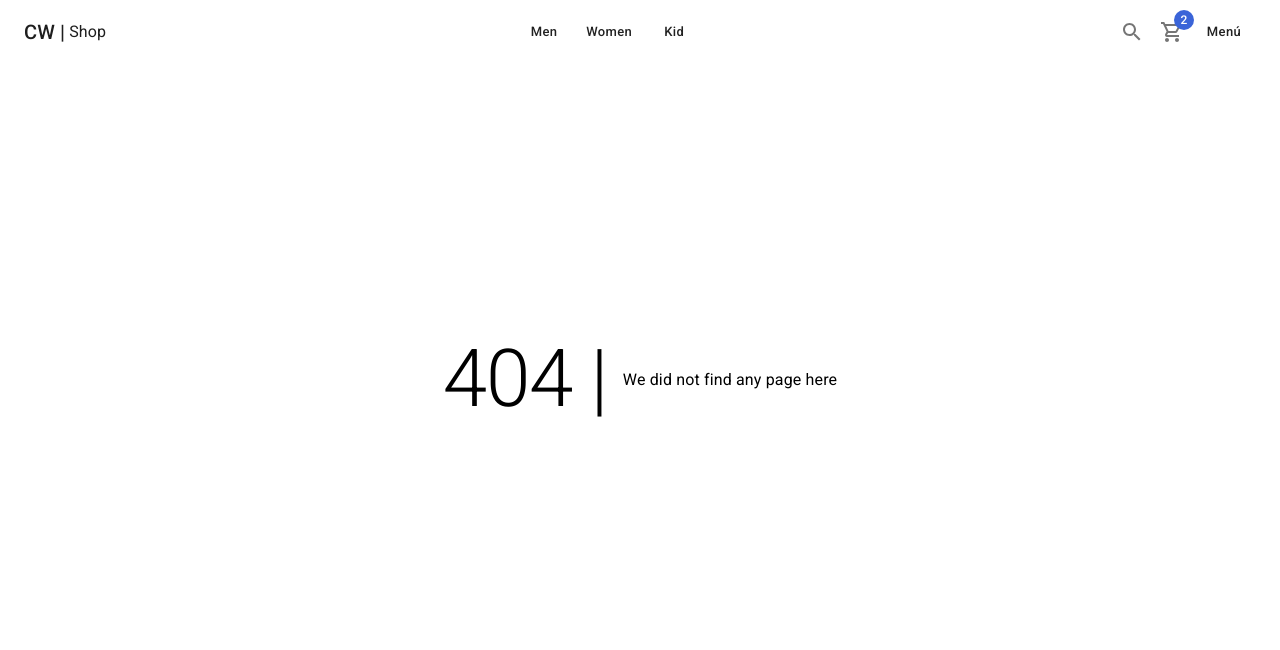
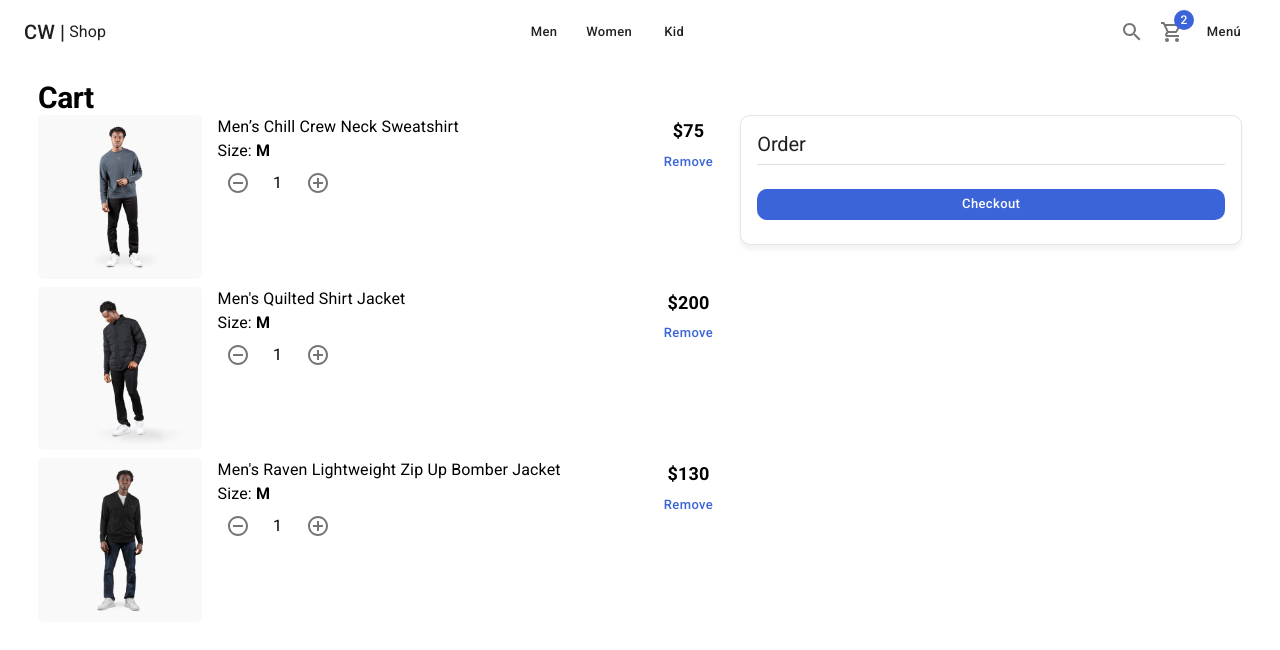
Before and after one commit to Ivowainer/cw-shop, a Next.js app: page /cart in a window 1280 px wide. Before the commit this address had no page. Shown: the top 650 px of the page. Built offline with nearby package versions, Linux system fonts and the light colour scheme.

Commit message:
Cart Page

```diff
--- /dev/null
+++ b/components/cart/CardList.tsx
@@ -0,0 +1,48 @@
+import NextLink from 'next/link';
+
+import { Box, Button, CardActionArea, CardMedia, Grid, Link, Typography } from "@mui/material"
+import { initialData } from "../../database/products"
+import { ItemCounter } from '../ui';
+
+const productsInCartProvisory = [
+    initialData.products[0],
+    initialData.products[1],
+    initialData.products[2],
+]
+
+export const CardList = () => {
+    return (
+        <>
+            {productsInCartProvisory.map( product => (
+                <Grid container spacing={2} key={product.slug} sx={{ mb: 1 }}>
+                    <Grid item xs={3}>
+                        {/* TODO: Llevar a la pagina del producto */}
+                        <NextLink href="/product/slug" passHref>
+                            <Link>
+                                <CardActionArea>
+                                    <CardMedia
+                                        image={`products/${product.images[0]}`}
+                                        component="img"
+                                        sx={{ borderRadius: '5px' }}
+                                    />
+                                </CardActionArea>
+                            </Link>
+                        </NextLink>
+                    </Grid>
+                    <Grid item xs={7}>
+                        <Box display="flex" flexDirection='column'>
+                            <Typography variant="body1">{ product.title }</Typography>
+                            <Typography variant="body1">Size: <strong>M</strong></Typography>
+                            <ItemCounter />
+                        </Box>
+                    </Grid>
+                    <Grid item xs={2} display="flex" alignItems="center" flexDirection="column">
+                        <Typography variant="subtitle1">{`$${product.price}`}</Typography>
+                        {/* Editable */}
+                        <Button variant="text" color="secondary">Remove</Button>
+                    </Grid>
+                </Grid>
+            ))}
+        </>
+    )
+}
--- /dev/null
+++ b/components/cart/index.ts
@@ -0,0 +1 @@
+export * from './CardList'
--- /dev/null
+++ b/pages/cart/index.tsx
@@ -0,0 +1,33 @@
+import { Box, Button, Card, CardContent, Divider, Grid, Typography } from "@mui/material"
+import { CardList } from "../../components/cart"
+import { ShopLayout } from "../../components/layouts"
+
+const CartPage = () => {
+  return (
+    <ShopLayout title={"Cart - 3"} pageDescription={"Store shopping cart"}>
+        <Typography variant='h1' component='h1'>Cart</Typography>
+
+        <Grid container>
+            <Grid item xs={12} sm={7}>
+                <CardList />
+            </Grid>
+            <Grid item xs={12} sm={5}>
+                <Card className="summary-card">
+                    <CardContent>
+                        <Typography variant="h2">Order</Typography>
+                        <Divider sx={{ my: 1 }}/>
+
+                        {/* Order Summary */}
+
+                        <Box sx={{ mt: 3 }}>
+                            <Button color="secondary" className="circular-btn" fullWidth >Checkout</Button>
+                        </Box>
+                    </CardContent>
+                </Card>
+            </Grid>
+        </Grid>
+    </ShopLayout>
+  )
+}
+
+export default CartPage
```
